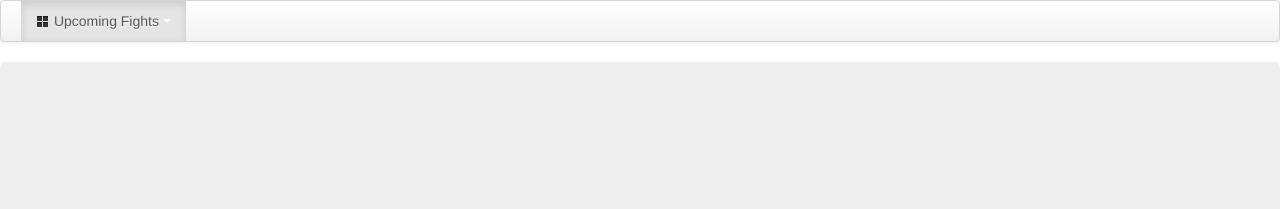
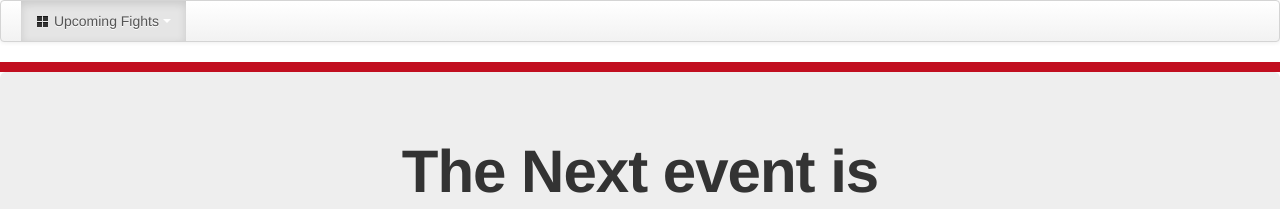
Before and after one commit to sundoop/ufc_webapp, a plain HTML site: page index.html in a window 1280 px wide. Shown: the top 209 px of the page. Drawn offline with nearby package versions, Linux system fonts and the light colour scheme.

Commit message:
updated look and feel

```diff
--- a/index.html
+++ b/index.html
@@ -6,14 +6,19 @@
       <link rel="stylesheet" href="css/bootstrap.css" type="text/css">
       <link rel="stylesheet" href="countdown/timeto.css" type="text/css">
       <style type="text/css">
+         html{
+            background-color:black;
+         }
+         }
          img.center {
          display: block;
          margin-left: auto;
          margin-right: auto;
          }
 
-         .hero-unit{
-            margin-bottom:0 auto;
+         .redbox{
+            background-color:#c10e1f;
+            height:10px;
          }
          }
       </style>
@@ -36,7 +41,13 @@
                </div>
             </div>
          </div>
+         <div class="redbox">
+
+            </div>
+
          <div class="hero-unit">
+
+            <h1 style="text-align:center"> The Next event is </h1>
             <h3 id="fight_title" style="text-align:center"> </h3>
             <p id="fight_details" style="text-align:center"></p>
             <p style="text-align:center"><img id="fight_image" align="middle"></p>
```
Also changed, not shown: css/bootstrap.css.
